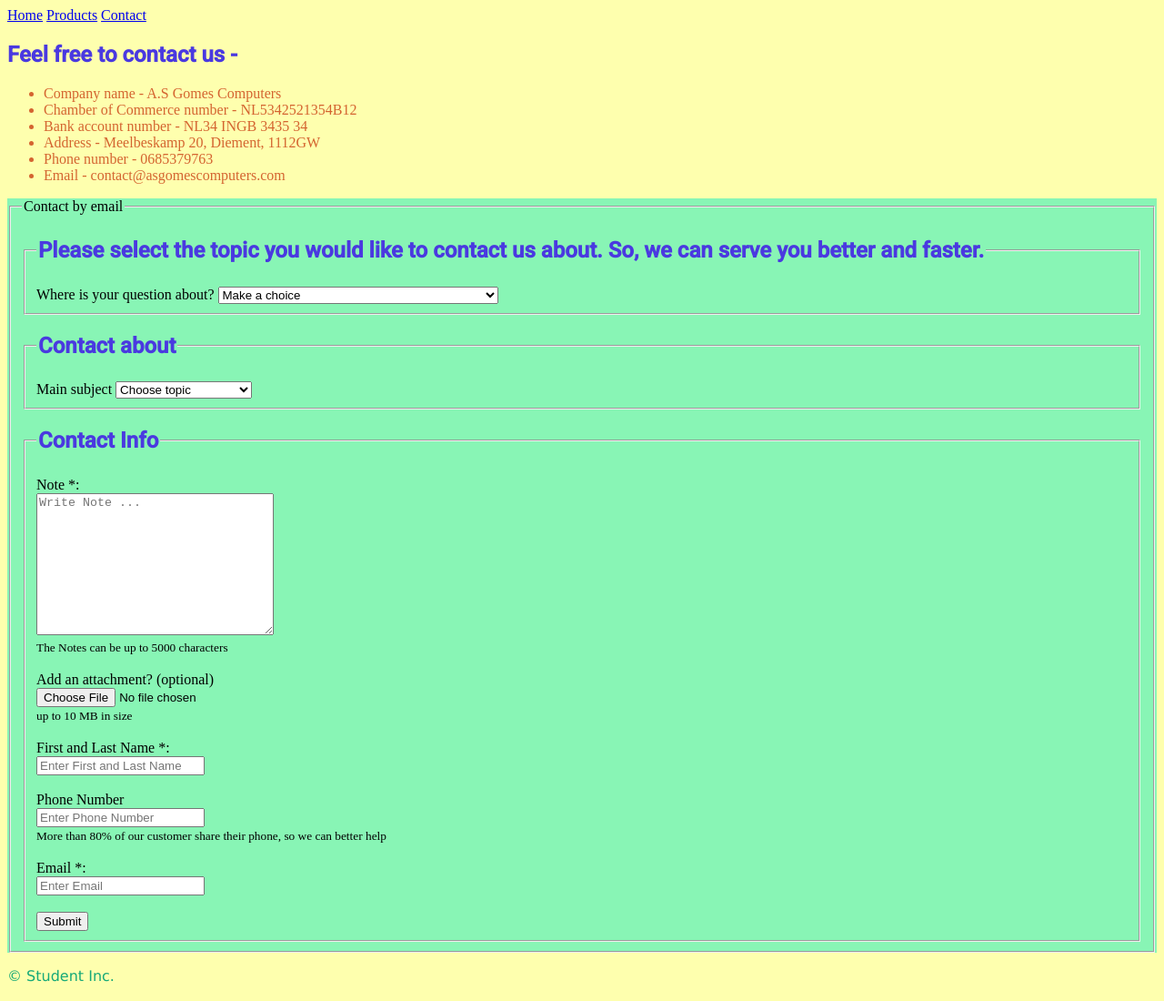
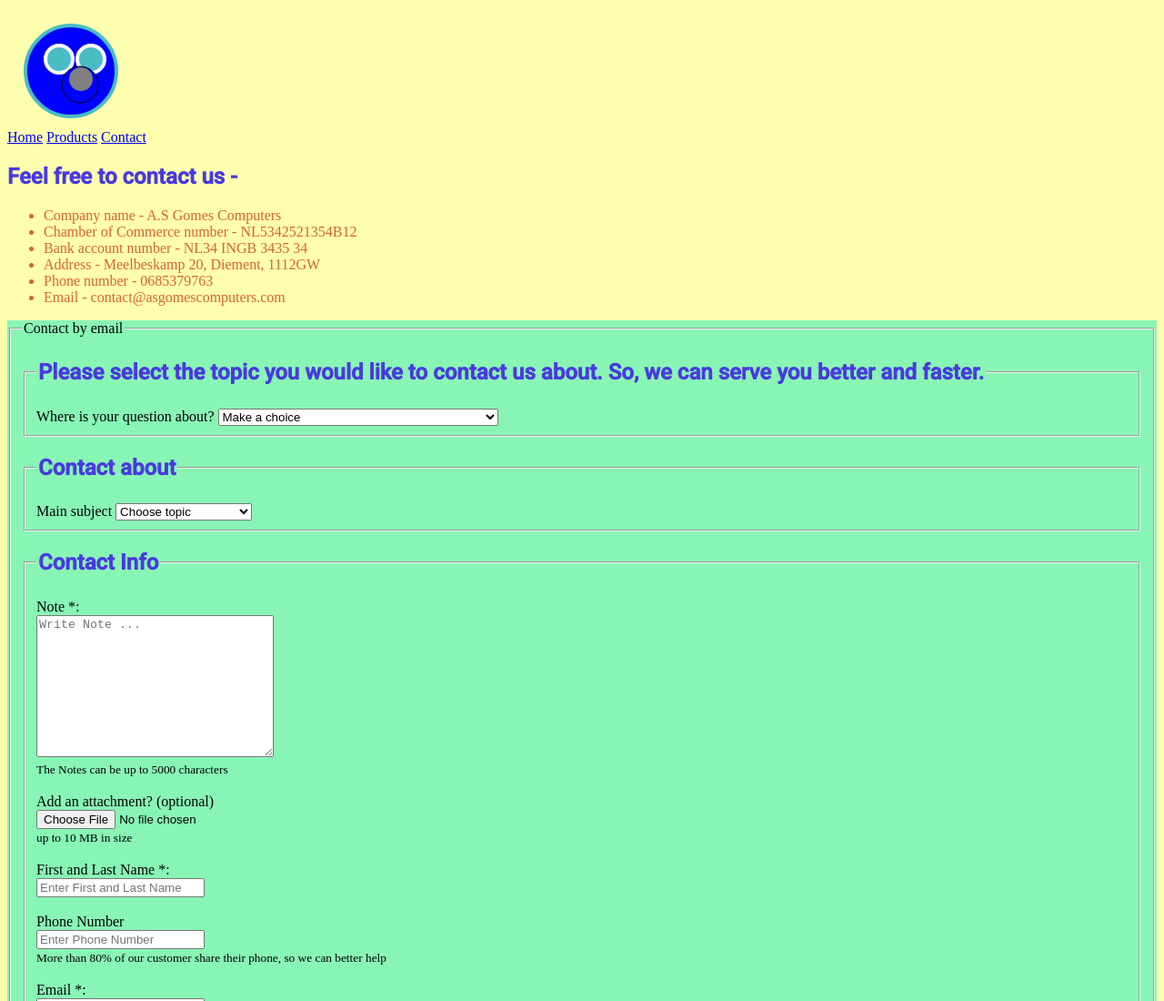
Before and after one commit to Anthony-Shoshi/homework-lecture-4, a plain HTML site: page contact.html in a window 1280 px wide. Shown: the top 1100 px of the page at 91% size. Drawn offline with Linux system fonts and the light colour scheme.

Commit message:
logo added in every page

```diff
--- a/contact.html
+++ b/contact.html
@@ -12,6 +12,16 @@
 </head>
 
 <body>
+    <svg width="150" height="130">
+        <circle cx="70" cy="70" r="50" stroke="#49bcc4" stroke-width="4" fill="blue"></circle>
+        <circle cx="57" cy="57" r="15" stroke="white" stroke-width="4" fill="#49bcc4"></circle>
+        <circle cx="92" cy="57" r="15" stroke="white" stroke-width="4" fill="#49bcc4"></circle>
+        <circle cx="80" cy="85" r="20" stroke="black" stroke-width="1" fill="blue"></circle>
+        <circle cx="81" cy="79" r="12" stroke="grey" stroke-width="2" fill="grey"></circle>
+        <polygon points="200,10 250,190 160,210" style="fill:blue; stroke:blue;stroke-width:1;"/>
+        <polygon points="200,10 250,190 160,210" style="fill:blue; stroke:blue;stroke-width:1;"/>
+        Sorry, your browser does not support inline SVG.
+     </svg>
     <nav>
         <a href="./index.html">Home</a>
         <a href="./product.html">Products</a>
```
Also changed, not shown: index.html (+10 -0 lines), product.html (+10 -0 lines).
